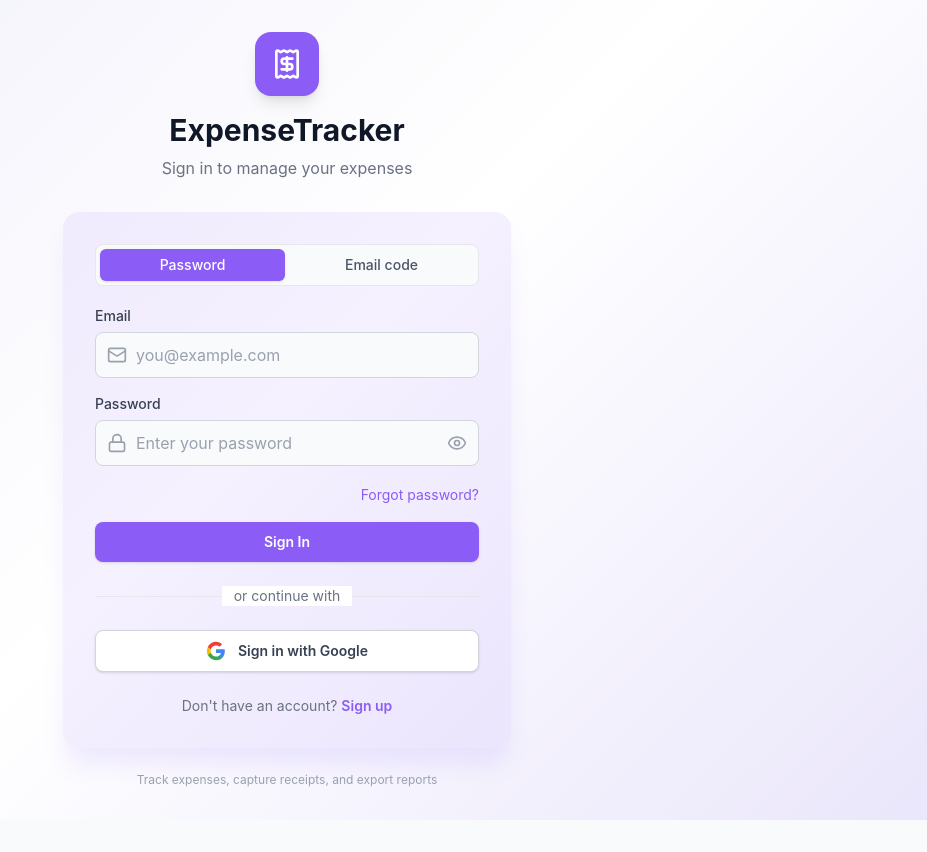
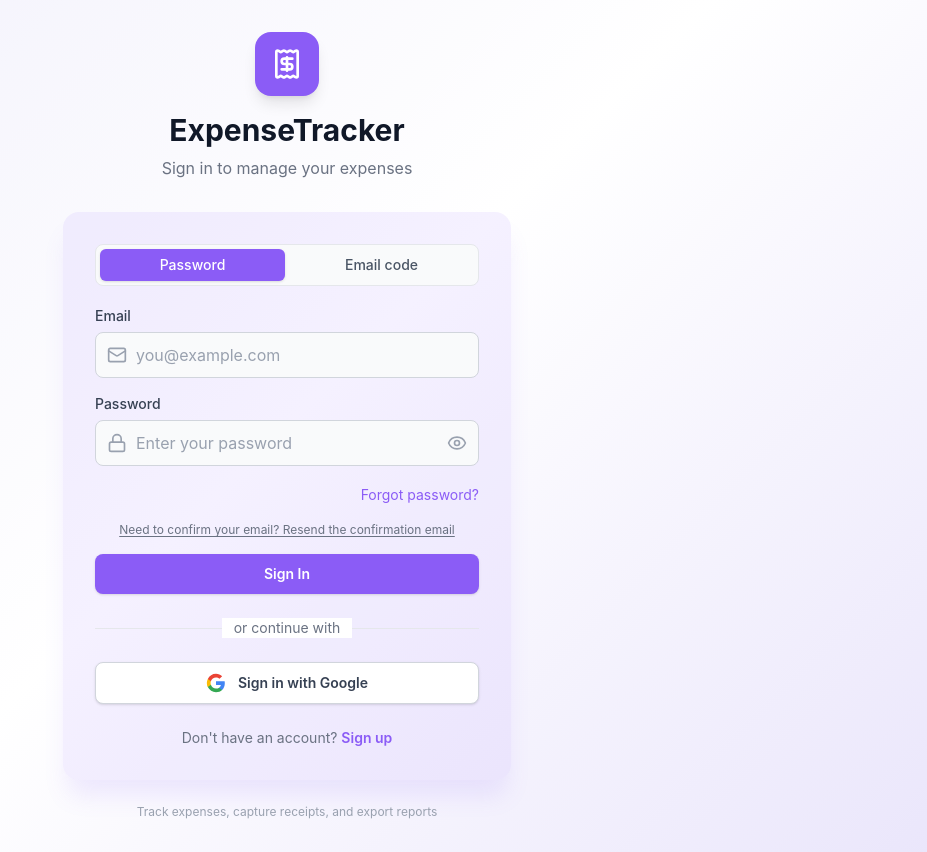
Before and after one commit to RetroRabiul/MOTracker, a React (Vite) app: page /login in a window 1280 px wide. Shown: the whole page, without its empty margins (353-1280 px from the left). Before the commit the page ends 820 px from the top, so only its background shows below. Built offline with nearby package versions, Linux system fonts and the light colour scheme; no server answers; what @capacitor/core would draw is missing.

Commit message:
Clear service worker in native shell and clarify unconfirmed-account sign-in

```diff
--- a/src/context/AuthContext.tsx
+++ b/src/context/AuthContext.tsx
@@ -50,7 +50,10 @@ export function getDisplayName(user: User | null): string {
 const CONFIRM_REDIRECT = () => `${window.location.origin}/dashboard`;
 
 const AUTH_CODE_MESSAGES: Record<string, string> = {
-  invalid_credentials: "Invalid email or password",
+  // Supabase reports unconfirmed accounts as invalid_credentials to avoid leaking
+  // which emails exist, so this message has to cover both cases.
+  invalid_credentials:
+    "Invalid email or password. If you just signed up, confirm your email address first.",
   over_request_rate_limit: "Too many attempts. Please try again later",
   over_email_send_rate_limit: "Too many attempts. Please try again later",
   email_not_confirmed: "Please confirm your email address before signing in",
--- a/src/main.tsx
+++ b/src/main.tsx
@@ -17,12 +17,24 @@ createRoot(container).render(
 
 // The service worker only makes sense for the installed web app. Inside the native
 // shell the bundle ships with the APK, so precaching would only serve stale builds.
-if (!isNativeApp && "serviceWorker" in navigator) {
-  window.addEventListener("load", () => {
+if ("serviceWorker" in navigator) {
+  if (isNativeApp) {
+    // Earlier builds registered one, so tear it down rather than just skipping setup.
     navigator.serviceWorker
-      .register("/sw.js", { scope: "/" })
+      .getRegistrations()
+      .then((registrations) => Promise.all(registrations.map((r) => r.unregister())))
+      .then(() => caches.keys())
+      .then((keys) => Promise.all(keys.map((k) => caches.delete(k))))
       .catch(() => {
-        // Registration failures (private mode, blocked SW) must not break the app.
+        // Cache teardown is best-effort and must never break startup.
       });
-  });
+  } else {
+    window.addEventListener("load", () => {
+      navigator.serviceWorker
+        .register("/sw.js", { scope: "/" })
+        .catch(() => {
+          // Registration failures (private mode, blocked SW) must not break the app.
+        });
+    });
+  }
 }
--- a/src/pages/Login.tsx
+++ b/src/pages/Login.tsx
@@ -30,7 +30,14 @@ export default function Login() {
   const [showReset, setShowReset] = useState(false);
   const [codeSent, setCodeSent] = useState(false);
   const [resendIn, setResendIn] = useState(0);
-  const { login, loginWithGoogle, resetPassword, sendEmailCode, verifyEmailCode } = useAuth();
+  const {
+    login,
+    loginWithGoogle,
+    resetPassword,
+    sendEmailCode,
+    verifyEmailCode,
+    resendSignupConfirmation,
+  } = useAuth();
   const { colors, darkMode } = useTheme();
   const navigate = useNavigate();
 
@@ -106,6 +113,22 @@ export default function Login() {
       setSuccess(`A new code is on its way to ${email.trim()}.`);
     } catch (err: unknown) {
       setError(err instanceof Error ? err.message : "Failed to resend the code");
+    } finally {
+      setLoading(false);
+    }
+  };
+
+  const handleResendConfirmation = async () => {
+    if (resendIn > 0) return;
+    setError("");
+    setSuccess("");
+    setLoading(true);
+    try {
+      await resendSignupConfirmation(email);
+      setResendIn(RESEND_COOLDOWN_SECONDS);
+      setSuccess(`Confirmation email sent again to ${email.trim()}. Open it to activate your account.`);
+    } catch (err: unknown) {
+      setError(err instanceof Error ? err.message : "Failed to resend the confirmation email");
     } finally {
       setLoading(false);
     }
@@ -367,6 +390,19 @@ export default function Login() {
               </div>
 
               <button
+                type="button"
+                onClick={() => void handleResendConfirmation()}
+                disabled={resendIn > 0 || loading}
+                className={`text-center text-xs underline underline-offset-2 disabled:cursor-not-allowed disabled:opacity-60 disabled:no-underline ${
+                  darkMode ? "text-gray-400" : "text-gray-500"
+                }`}
+              >
+                {resendIn > 0
+                  ? `Resend confirmation email in ${resendIn}s`
+                  : "Need to confirm your email? Resend the confirmation email"}
+              </button>
+
+              <button
                 type="submit"
                 disabled={loading}
                 className="flex w-full items-center justify-center rounded-lg py-2.5 text-sm font-semibold text-white shadow-sm transition hover:opacity-90 focus:outline-none focus:ring-2 disabled:cursor-not-allowed disabled:opacity-60"
--- a/vite.config.ts
+++ b/vite.config.ts
@@ -9,6 +9,8 @@ export default defineConfig({
     tailwindcss(),
     VitePWA({
       registerType: "autoUpdate",
+      // Registration is done manually in src/main.tsx so the native shell can skip it.
+      injectRegister: null,
       includeAssets: ["favicon.svg", "apple-touch-icon.png"],
       manifest: {
         name: "ExpenseTracker",
```
